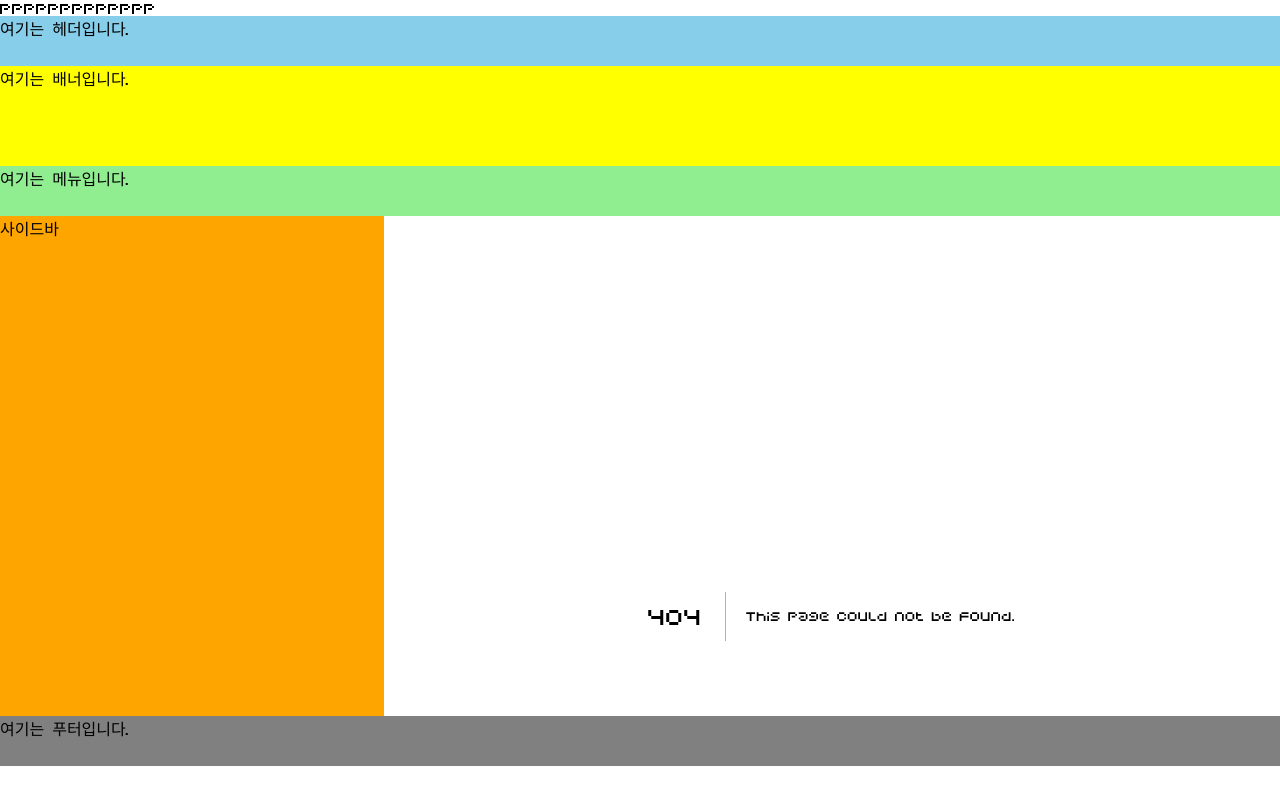
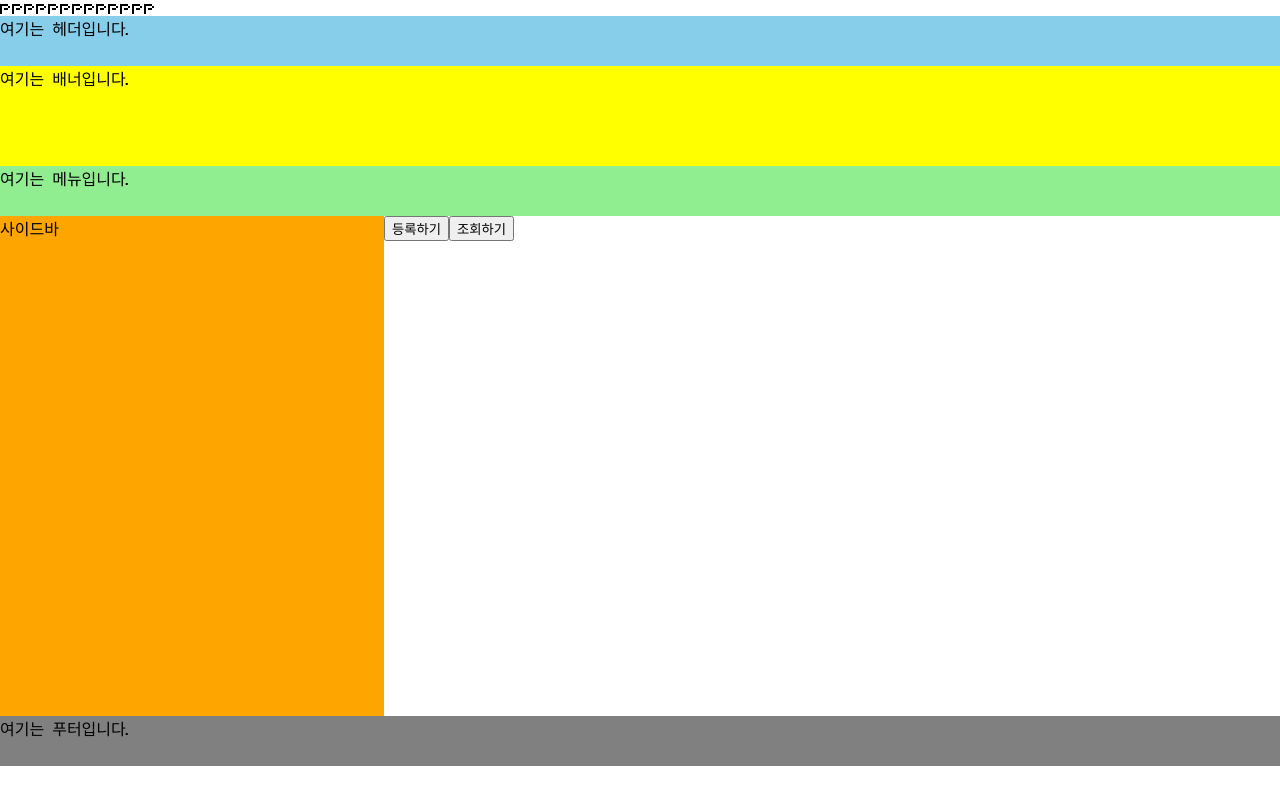
Before and after one commit to Sn-bow/code_for_study, a Next.js app: page /18-01-firebase in a window 1280 px wide. Before the commit this address had no page. Shown: the top 804 px of the page. Built offline with nearby package versions, Linux system fonts and the light colour scheme.

Commit message:
firebase

```diff
--- a/package.json
+++ b/package.json
@@ -18,6 +18,7 @@
     "@next/font": "13.1.1",
     "antd": "^5.1.2",
     "axios": "^1.2.2",
+    "firebase": "^9.17.1",
     "graphql": "^16.6.0",
     "next": "12.1.0",
     "react": "17.0.2",
--- /dev/null
+++ b/pages/18-01-firebase/index.tsx
@@ -0,0 +1,30 @@
+
+// collection : , addDoc: 저장하는 기능, getDocs: document를 가져오는 기능 , FetFirestore: 에서 가져옴
+import { collection, addDoc, getDocs, getFirestore } from "firebase/firestore/lite"
+import { firebaseApp } from '../_app'
+
+export default function FirebasePage() {
+    const onClickSubmit = async () => {
+        const board = collection(getFirestore(firebaseApp), 'board')
+        await addDoc(board, {
+            writer: "철수",
+            title: '제목입니다.',
+            contents: '내용이에요!!'
+        })
+    }
+
+    const onCLickFetch = async () => {
+        const board = collection(getFirestore(firebaseApp), 'board')
+
+        const result = await getDocs(board)
+        const datas = result.docs.map(el => el.data())
+        console.log(datas)
+    }
+
+    return (
+        <div>
+            <button onClick={onClickSubmit}>등록하기</button>
+            <button onClick={onCLickFetch}>조회하기</button>
+        </div>
+    )
+}
--- a/pages/_app.tsx
+++ b/pages/_app.tsx
@@ -4,8 +4,26 @@ import { globalStyles } from '../src/commons/styles/globalStyles'
 import ApolloSetting from '../src/components/commons/apollo/Apollo'
 import Layout from '../src/components/commons/layout'
 
+// Import the functions you need from the SDKs you need
+import { initializeApp } from "firebase/app";
+// TODO: Add SDKs for Firebase products that you want to use
+// https://firebase.google.com/docs/web/setup#available-libraries
+
+// Your web app's Firebase configuration
+const firebaseConfig = {
+  apiKey: "AIzaSyCseHtmtq9KGU81B_wydKvdt-nijBa0qAo",
+  authDomain: "codecamp-da5c1.firebaseapp.com",
+  projectId: "codecamp-da5c1",
+  storageBucket: "codecamp-da5c1.appspot.com",
+  messagingSenderId: "549956869766",
+  appId: "1:549956869766:web:c648907c3420ab83053b07"
+};
+
+// Initialize Firebase
+export const firebaseApp = initializeApp(firebaseConfig);
+
+
 export default function App({ Component, pageProps }: AppProps) {
-
   return (
     <ApolloSetting>
       <>
```
Also changed, not shown: .eslintrc.js, 1 other file (tests, documents, lock files or other folders).
